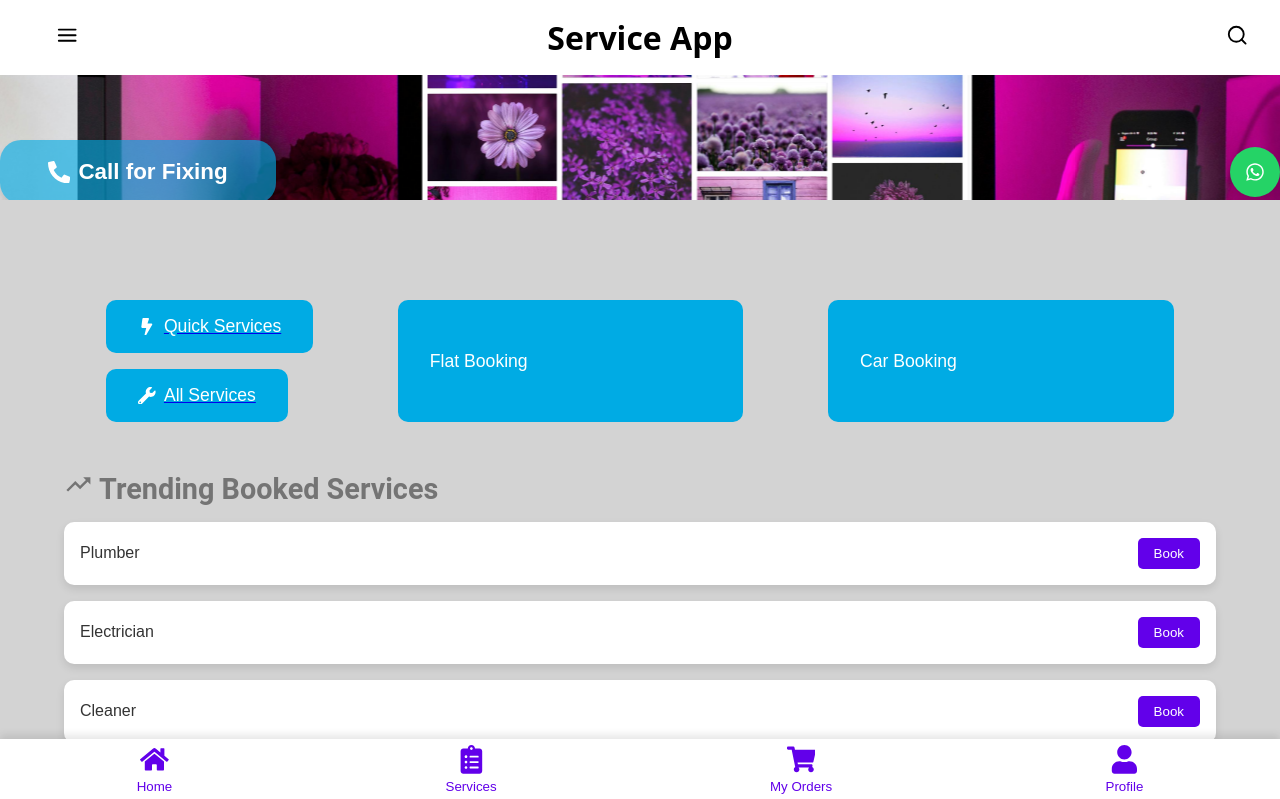
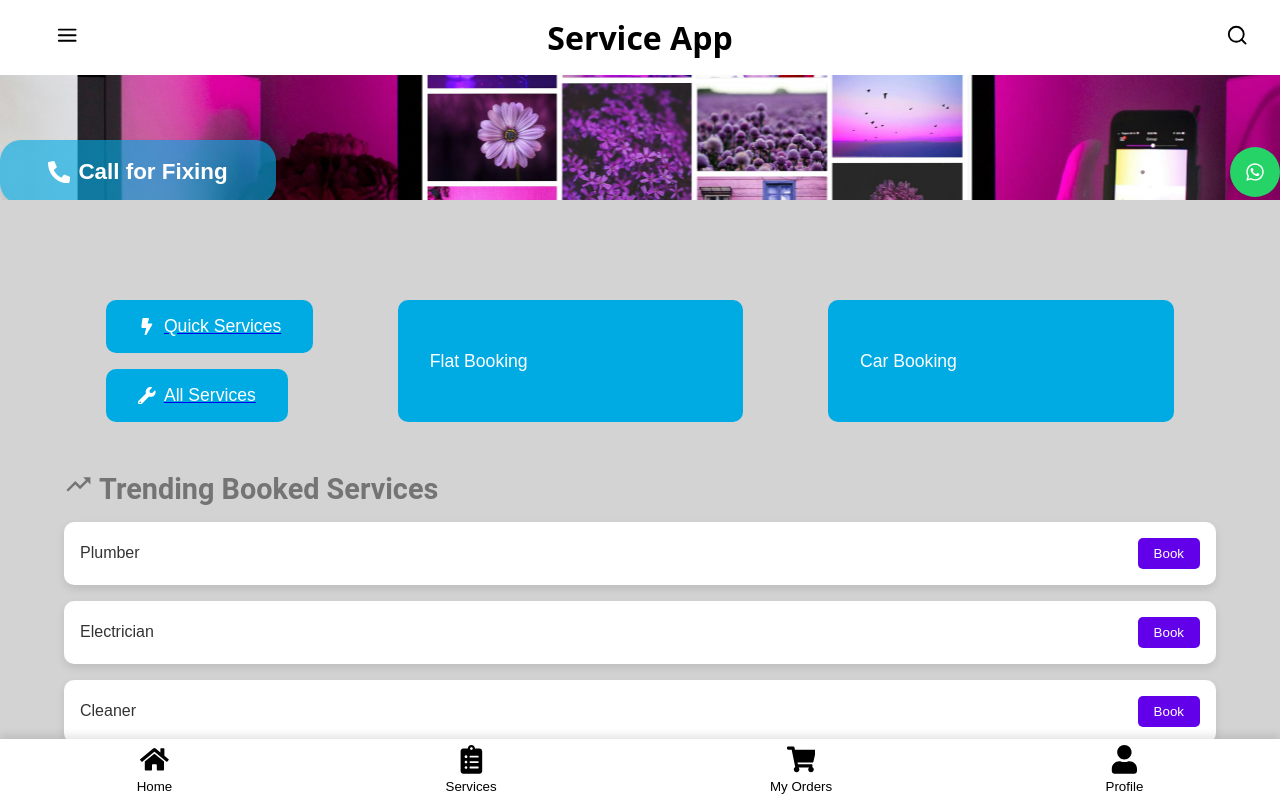
Before and after one commit to ayushroyl/web-app, a React (Create React App) app: page / in a window 1280 px wide. Shown: the top 799 px of the page. Built offline with nearby package versions, Linux system fonts and the light colour scheme.

Commit message:
Updated css

```diff
--- a/src/App.css
+++ b/src/App.css
@@ -225,7 +225,7 @@ main {
 .tab-icon {
   background: none;
   border: none;
-  color: #6200ea;
+  color: #000000;
   display: flex;
   flex-direction: column;
   align-items: center;
```
